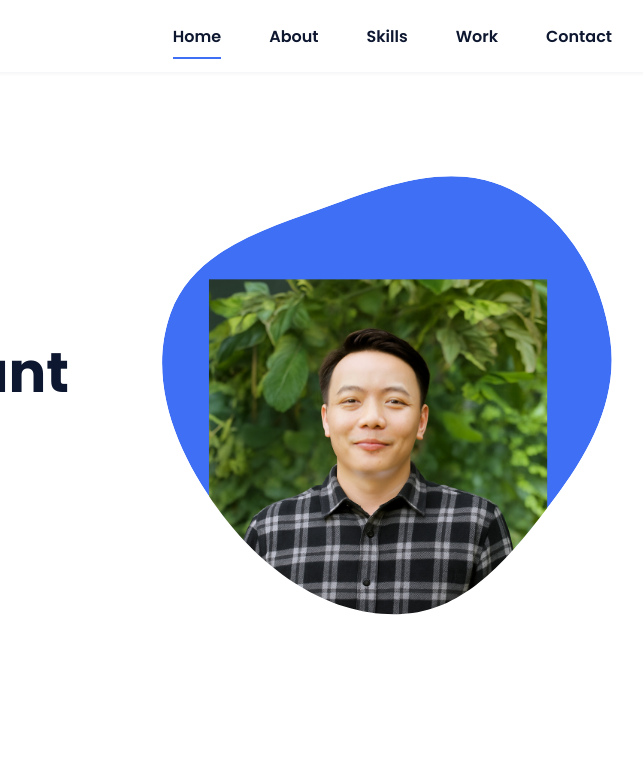
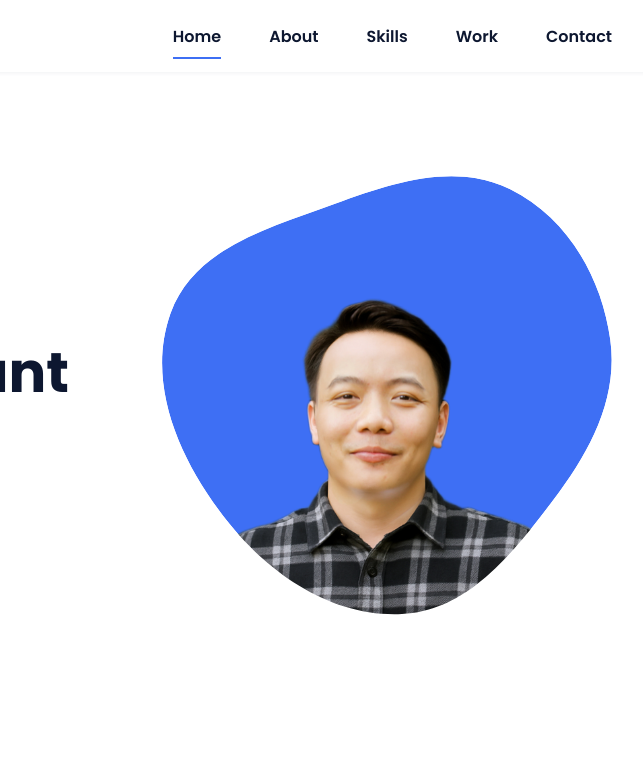
Before and after one commit to brianmagbatoc/brianmagbatoc.github.io, a plain HTML site: page index.html in a window 1280 px wide. Shown: the top 768 px of the page, 540-1183 px from the left. Drawn offline with nearby package versions, Linux system fonts and the light colour scheme.

Commit message:
Update index.html

```diff
--- a/index.html
+++ b/index.html
@@ -57,7 +57,7 @@
                         </mask>
                         <g mask="url(#mask0)">
                             <path d="M9.19024 145.964C34.0253 76.5814 114.865 54.7299 184.111 29.4823C245.804 6.98884 311.86 -14.9503 370.735 14.143C431.207 44.026 467.948 107.508 477.191 174.311C485.897 237.229 454.931 294.377 416.506 344.954C373.74 401.245 326.068 462.801 255.442 466.189C179.416 469.835 111.552 422.137 65.1576 361.805C17.4835 299.81 -17.1617 219.583 9.19024 145.964Z"/>
-                            <image class="home__blob-img" x="50" y="110" href="assets/img/Brian_2x2.jpg"/>
+                            <image class="home__blob-img" x="50" y="110" href="assets/img/brian_no_bg.png"/>
                         </g>
                     </svg>
                 </div>
```
